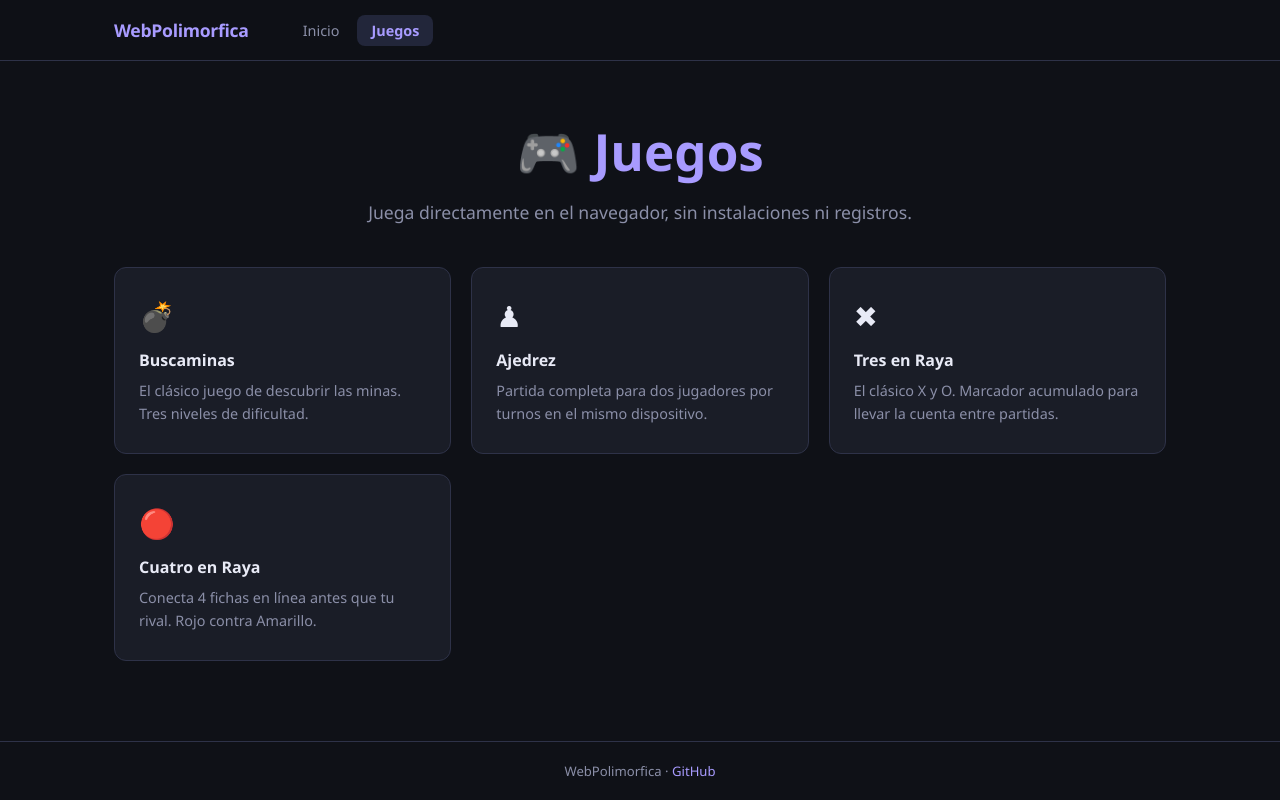
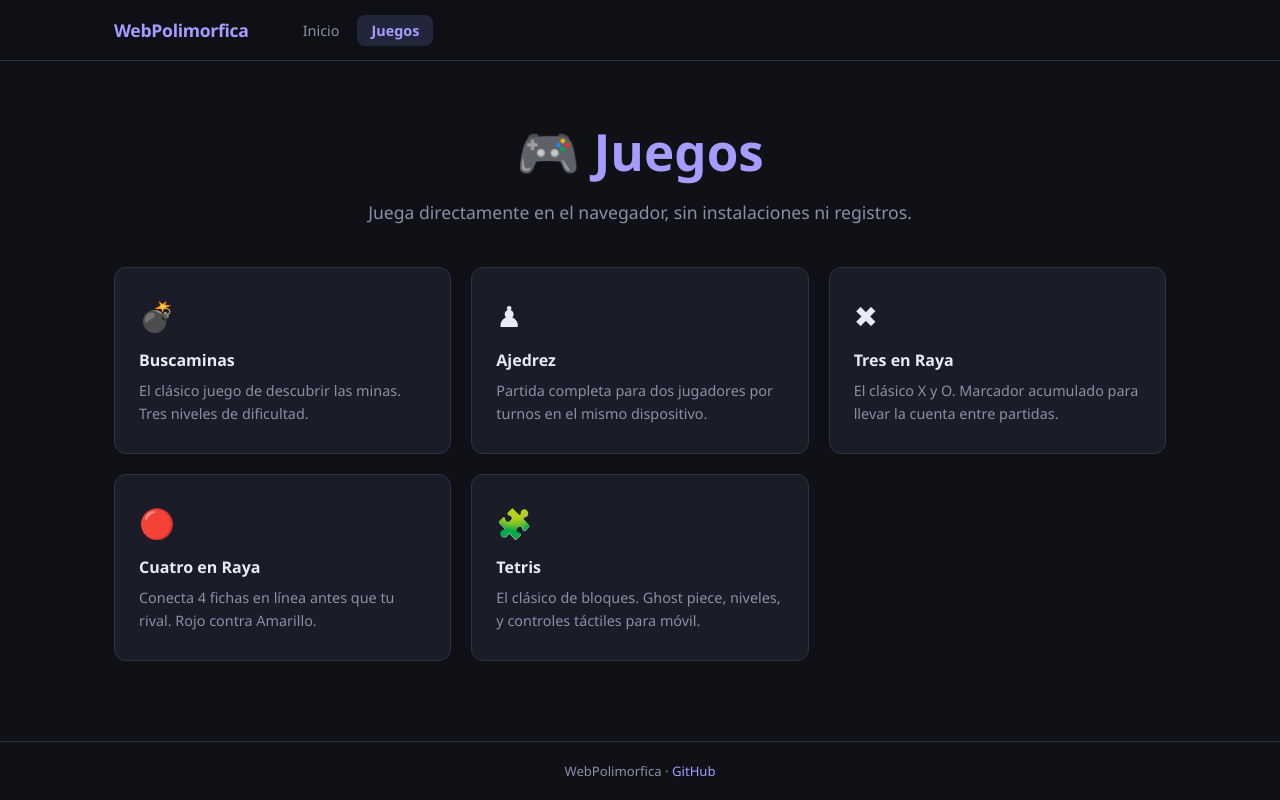
Before and after one commit to zeuscabanas/WebPolimorfica, a Next.js app: page /juegos in a window 1280 px wide. Built offline with nearby package versions, Linux system fonts and the light colour scheme.

Commit message:
feat: tetris

```diff
--- a/app/juegos/page.js
+++ b/app/juegos/page.js
@@ -41,6 +41,13 @@ export default function JuegosPage() {
             <p>Conecta 4 fichas en línea antes que tu rival. Rojo contra Amarillo.</p>
           </div>
         </Link>
+        <Link href="/juegos/tetris" style={{ textDecoration: 'none' }}>
+          <div className="card" style={{ cursor: 'pointer' }}>
+            <div className="card-icon">🧩</div>
+            <h3>Tetris</h3>
+            <p>El clásico de bloques. Ghost piece, niveles, y controles táctiles para móvil.</p>
+          </div>
+        </Link>
       </div>
     </>
   );
```
